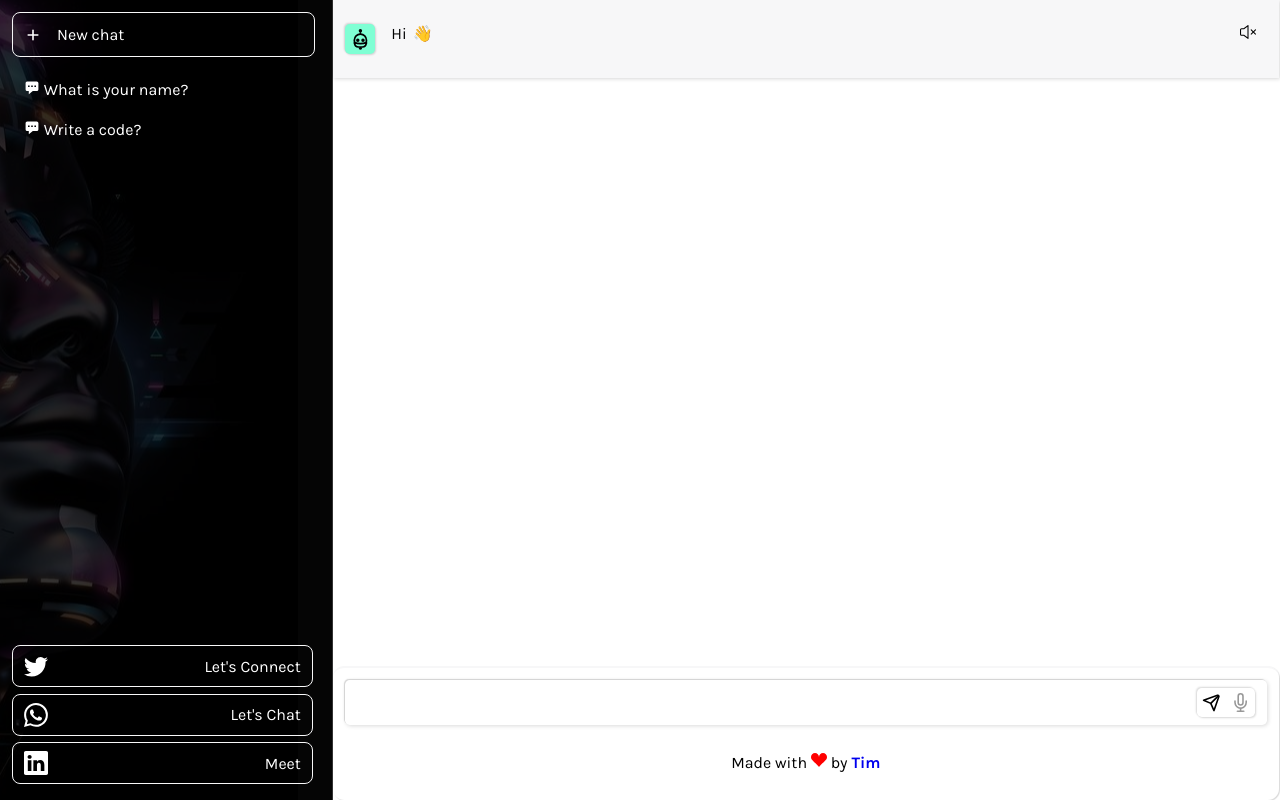
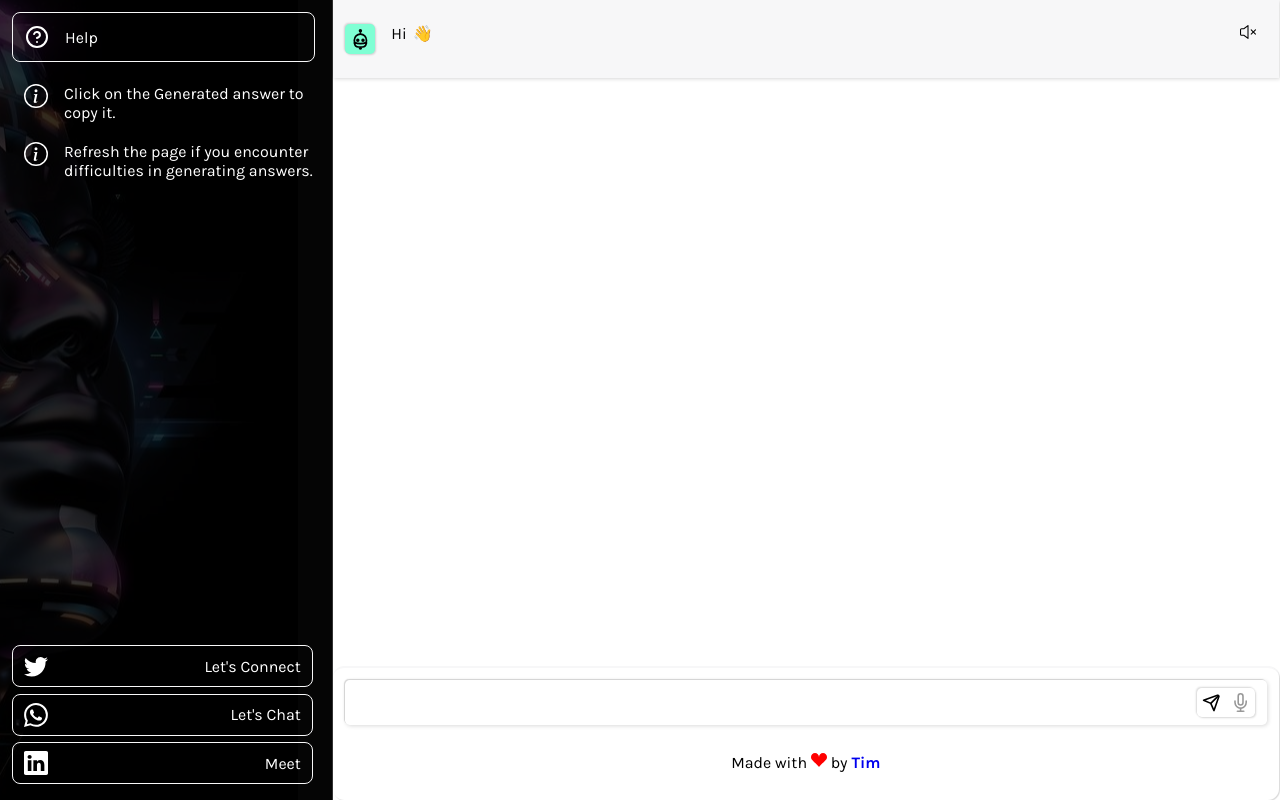
Before and after one commit to Manuelthegoat/voiceGPT, a React (Vite) app: page / in a window 1280 px wide. Built offline with nearby package versions, Linux system fonts and the light colour scheme.

Commit message:
added some help text

```diff
--- a/src/App.css
+++ b/src/App.css
@@ -141,6 +141,20 @@ a {
 	display: grid;
 	padding-left: 0.75rem;
 	gap: 1.2rem;
+}
+
+.history {
+	display: grid;
+	grid-template-columns: min-content 1fr;
+	column-gap: 1rem;
+}
+
+.history:hover .icon, .new__chat:hover .icon {
+	color: #02B8F7;
+}
+
+.new__chat .icon {
+	color: #fff
 }
 
 .chat__wrapper {
--- a/src/components/SideBar.jsx
+++ b/src/components/SideBar.jsx
@@ -1,6 +1,8 @@
 import { HiPlus, HiChatAlt, HiX } from "react-icons/hi";
+import {FiHelpCircle} from "react-icons/fi"
 
-import { BsLinkedin, BsTwitter, BsWhatsapp } from "react-icons/bs";
+import { BsLinkedin, BsTwitter, BsWhatsapp, BsInfoCircle } from "react-icons/bs";
+
 
 const SideBar = ({ menu, handleMenu }) => {
 	return (
@@ -9,15 +11,20 @@ const SideBar = ({ menu, handleMenu }) => {
 				<div className="nav__menu__wrapper">
 					<div className="nav__menu">
 						<div className="new__chat">
-							<HiPlus /> New chat
+							<FiHelpCircle className="icon"/> Help
 						</div>
 						<div className="chat__history">
 							<div className="history">
-								<HiChatAlt /> What is your name?
+								<BsInfoCircle className="icon" />
+								Click on the Generated answer to copy it.
 							</div>
 
 							<div className="history">
-								<HiChatAlt /> Write a code?
+								<BsInfoCircle className="icon" />
+								<p>
+									Refresh the page if you encounter
+									difficulties in generating answers.
+								</p>
 							</div>
 						</div>
 
```
